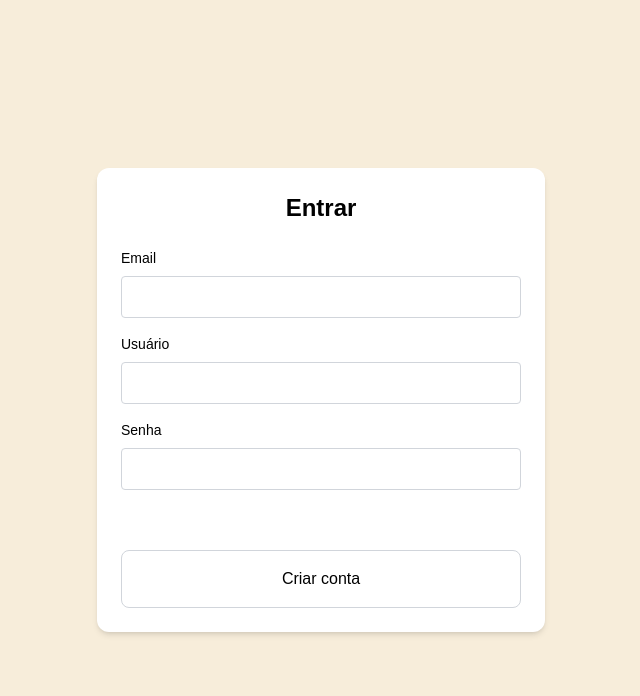
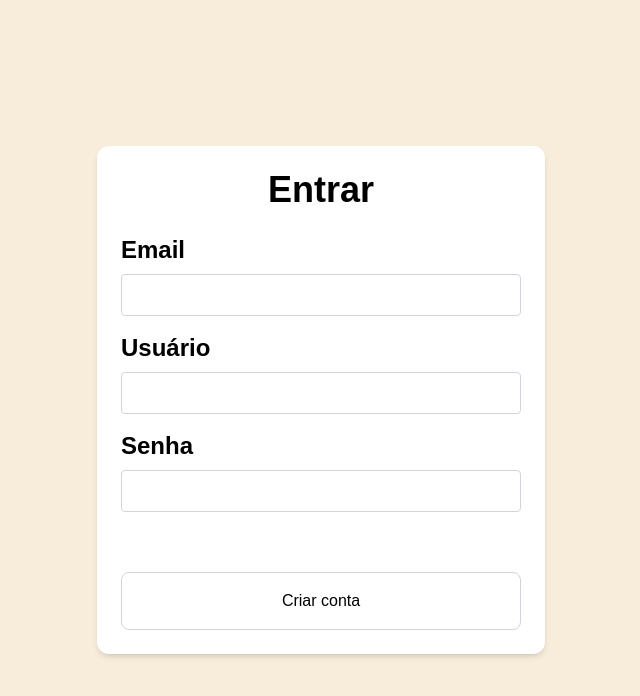
Before and after one commit to IgorGrieder/FlashCards, a Next.js app in the folder client/: page /create-account in a window 1280 px wide. Shown: the top 696 px of the page, without its empty margins (319-959 px from the left). Built offline with nearby package versions, Linux system fonts and the light colour scheme; no server answers.

Commit message:
Refactor of the create account page

```diff
--- a/client/src/app/create-account/page.tsx
+++ b/client/src/app/create-account/page.tsx
@@ -7,37 +7,12 @@ import { api } from "../libs/axios";
 import { CreateAccountResponse } from "../types/types";
 import { useRouter } from "next/navigation";
 import { UserContext } from "../context/userContext";
-import { z } from "zod";
 import { zodResolver } from "@hookform/resolvers/zod";
-
-const createSchema = z.object({
-  email: z.string().email("Insira um email válido"),
-  username: z
-    .string()
-    .min(3, "Usuário deve ter pelo menos 3 caracteres")
-    .max(50, "Usuário não pode ter mais de 50 caracteres")
-    .refine(
-      (value) => {
-        // Check if it's a valid username (alphanumeric and underscores)
-        const usernameRegex = /^[a-zA-Z0-9_]+$/;
-
-        return usernameRegex.test(value);
-      },
-      {
-        message: "Insira um nome de usuário válido",
-      },
-    ),
-  password: z
-    .string()
-    .min(6, "Senha deve ter pelo menos 6 caracteres")
-    .max(50, "Senha não pode ter mais de 50 caracteres"),
-});
-
-type LoginSchemaType = z.infer<typeof createSchema>;
+import { CreateAccountSchemaType, createSchema } from "../schemas/createAccountSchema";
 
 // Function to make the request to the backend about the account creation
 const createUser = async (
-  credentials: LoginSchemaType,
+  credentials: CreateAccountSchemaType,
 ): AxiosPromise<CreateAccountResponse> => {
   const result = await api.post("/users/create-account", {
     email: credentials.email,
@@ -62,7 +37,7 @@ export default function Login() {
     register,
     handleSubmit,
     formState: { errors },
-  } = useForm<LoginSchemaType>({
+  } = useForm<CreateAccountSchemaType>({
     resolver: zodResolver(createSchema),
     defaultValues: {
       email: "",
@@ -72,7 +47,7 @@ export default function Login() {
   });
 
   // onSubmit method
-  const onSubmit = async (formData: LoginSchemaType) => {
+  const onSubmit = async (formData: CreateAccountSchemaType) => {
     try {
       // Making the post request to our api to create an user
       const request = await mutation.mutateAsync(formData);
@@ -102,11 +77,11 @@ export default function Login() {
         onSubmit={handleSubmit(onSubmit)}
         className="bg-white p-6 rounded-xl shadow-md w-full max-w-md"
       >
-        <h2 className="text-2xl font-bold text-center mb-6">Entrar</h2>
+        <h2 className="text-2xl sm:text-4xl font-extrabold text-center mb-6">Entrar</h2>
 
         {/* Email Field */}
         <div className="mb-4">
-          <label htmlFor="email" className="block text-sm font-medium mb-2">
+          <label htmlFor="email" className="block text-sm sm:text-2xl font-semibold mb-2">
             Email
           </label>
           <input
@@ -115,9 +90,8 @@ export default function Login() {
             {...register("email", {
               onChange: () => setCreateFailed(false),
             })}
-            className={`w-full px-3 py-2 border rounded ${
-              errors.email ? "border-red-500" : "border-gray-300"
-            }`}
+            className={`w-full px-3 py-2 border rounded ${errors.email ? "border-red-500" : "border-gray-300"
+              }`}
           />
           {errors.email && (
             <p className="text-red-500 text-sm mt-1">{errors.email.message}</p>
@@ -126,7 +100,7 @@ export default function Login() {
 
         {/* Username Field */}
         <div className="mb-4">
-          <label htmlFor="username" className="block text-sm font-medium mb-2">
+          <label htmlFor="username" className="block text-sm sm:text-2xl font-semibold mb-2">
             Usuário
           </label>
           <input
@@ -135,9 +109,8 @@ export default function Login() {
             {...register("username", {
               onChange: () => setCreateFailed(false),
             })}
-            className={`w-full px-3 py-2 border rounded ${
-              errors.username ? "border-red-500" : "border-gray-300"
-            }`}
+            className={`w-full px-3 py-2 border rounded ${errors.username ? "border-red-500" : "border-gray-300"
+              }`}
           />
           {errors.username && (
             <p className="text-red-500 text-sm mt-1">
@@ -148,7 +121,7 @@ export default function Login() {
 
         {/* Password Field */}
         <div className="mb-6">
-          <label htmlFor="password" className="block text-sm font-medium mb-2">
+          <label htmlFor="password" className="block text-sm sm:text-2xl font-semibold mb-2">
             Senha
           </label>
           <input
@@ -157,9 +130,8 @@ export default function Login() {
             {...register("password", {
               onChange: () => setCreateFailed(false),
             })}
-            className={`w-full px-3 py-2 border rounded ${
-              errors.password ? "border-red-500" : "border-gray-300"
-            }`}
+            className={`w-full px-3 py-2 border rounded ${errors.password ? "border-red-500" : "border-gray-300"
+              }`}
           />
           {errors.password && (
             <p className="text-red-500 text-sm mt-1">
@@ -181,7 +153,8 @@ export default function Login() {
         <button
           type="submit"
           disabled={mutation.isPending}
-          className="px-3 py-4 items-center text-sm transition-colors hover:text-white border-gray-300 border hover:bg-black sm:text-base rounded-lg cursor-pointer disabled:opacity-30 disabled:cursor-not-allowed w-full justify-center flex`}"
+          className="px-3 py-4 items-center text-sm transition-colors hover:text-white border-gray-300 border hover:bg-black sm:text-base
+          rounded-lg cursor-pointer disabled:opacity-30 disabled:cursor-not-allowed w-full justify-center flex`}"
         >
           {mutation.isPending ? "Criando..." : "Criar conta"}
         </button>
--- /dev/null
+++ b/client/src/app/schemas/createAccountSchema.ts
@@ -0,0 +1,26 @@
+import { z } from "zod";
+
+export const createSchema = z.object({
+  email: z.string().email("Insira um email válido"),
+  username: z
+    .string()
+    .min(3, "Usuário deve ter pelo menos 3 caracteres")
+    .max(50, "Usuário não pode ter mais de 50 caracteres")
+    .refine(
+      (value) => {
+        // Check if it's a valid username (alphanumeric and underscores)
+        const usernameRegex = /^[a-zA-Z0-9_]+$/;
+
+        return usernameRegex.test(value);
+      },
+      {
+        message: "Insira um nome de usuário válido",
+      },
+    ),
+  password: z
+    .string()
+    .min(6, "Senha deve ter pelo menos 6 caracteres")
+    .max(50, "Senha não pode ter mais de 50 caracteres"),
+});
+
+export type CreateAccountSchemaType = z.infer<typeof createSchema>;
```
